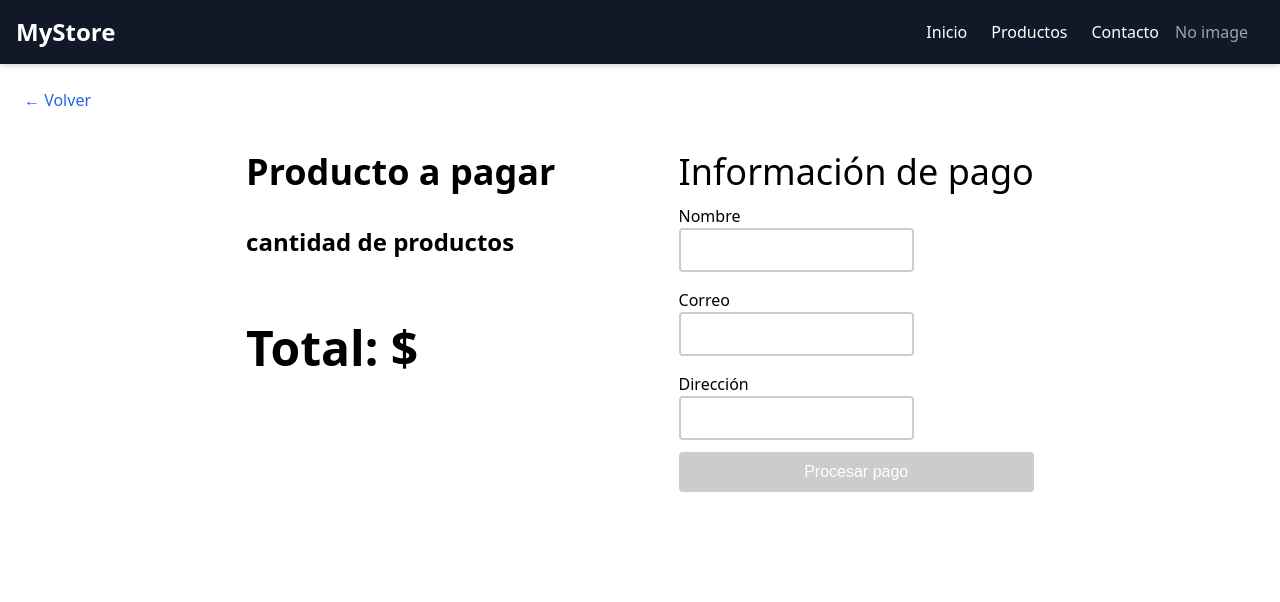
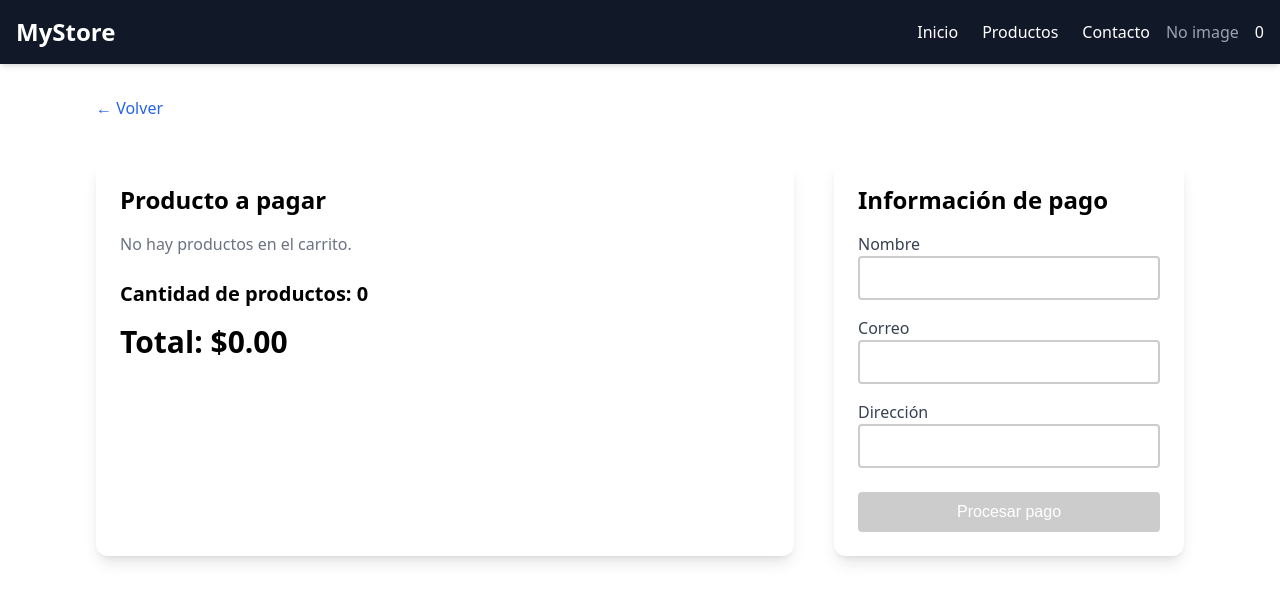
Before and after one commit to IvanMoreFlores/my-first-app-next, a Next.js app: page /pagar in a window 1280 px wide. Shown: the top 602 px of the page. Built offline with nearby package versions, Linux system fonts and the light colour scheme.

Commit message:
feat: clase N8

```diff
--- a/package.json
+++ b/package.json
@@ -9,11 +9,14 @@
     "lint": "next lint"
   },
   "dependencies": {
+    "@apollo/client": "^3.13.1",
     "@tailwindcss/line-clamp": "^0.4.4",
     "@tanstack/react-query": "^5.67.1",
     "axios": "^1.7.9",
+    "framer-motion": "^12.4.10",
     "lucide-react": "^0.476.0",
     "next": "15.1.7",
+    "next-themes": "^0.4.4",
     "react": "^19.0.0",
     "react-dom": "^19.0.0",
     "react-router-dom": "^7.2.0",
--- a/src/app/layout.tsx
+++ b/src/app/layout.tsx
@@ -1,5 +1,8 @@
 import type { Metadata } from "next";
 import "@/app/globals.css";
+import { ToastProvider } from "@/presentation/context/ToastContext";
+import ApolloProvider from "@/presentation/components/data-graphql/ApiClient";
+import { ThemeProvider } from "@/presentation/theme/themeProvider";
 
 export const metadata: Metadata = {
   title: "Next",
@@ -12,8 +15,14 @@ export default function RootLayout({
   children: React.ReactNode;
 }>) {
   return (
-    <html lang="en">
-      <body>{children}</body>
-    </html>
+    <ThemeProvider>
+      <html lang="en">
+        <ToastProvider>
+          <body>
+            <ApolloProvider>{children} </ApolloProvider>
+          </body>
+        </ToastProvider>
+      </html>
+    </ThemeProvider>
   );
 }
--- a/src/app/listado/page.tsx
+++ b/src/app/listado/page.tsx
@@ -1,20 +1,31 @@
 "use client";
 import React from "react";
 import useList from "./useList";
-import { DSCard, DSNavbar } from "@/presentation/components";
+import { DSCard, DSDataGraphql, DSNavbar } from "@/presentation/components";
 import { useRouter } from "next/navigation";
+import { useTheme } from "@/presentation/theme/themeProvider";
 
 const PageListProduct = () => {
   const router = useRouter();
   const { product } = useList();
+  const {theme, toggleTheme} = useTheme()
 
   const onClick = (id: number) => {
     router.push(`/detalle?id=${id}`);
   };
 
+  const onChangeTheme = () =>{
+    toggleTheme();
+  }
+
   return (
-    <div className="pt-16">
+    <div style={{backgroundColor: theme.colors.background}} className="pt-16">
       <DSNavbar />
+      <div className="flex justify-end">
+        <button onClick={onChangeTheme} className="text-blue-600 hover:underline">
+          Cambiar tema
+        </button>
+      </div>
       <div className="grid grid-cols-1 sm:grid-cols-2 lg:grid-cols-3 xl:grid-cols-4 gap-6 p-6">
         {product?.products.map((item) => (
           <DSCard onClick={() => onClick(item.id)} key={item.id} {...item} />
--- a/src/app/pagar/page.tsx
+++ b/src/app/pagar/page.tsx
@@ -1,5 +1,6 @@
 "use client";
 import { DSButton, DSInput, DSNavbar } from "@/presentation/components";
+import { useToast } from "@/presentation/context/ToastContext";
 import { cartStore } from "@/presentation/state/cartStore";
 import { useRouter } from "next/navigation";
 import React, { useEffect } from "react";
@@ -7,6 +8,7 @@ import React, { useEffect } from "react";
 const PagePay = () => {
   const { products, removeProduct } = cartStore();
   const router = useRouter();
+  const { addToast } = useToast();
 
   useEffect(() => {
     console.log(products);
@@ -17,6 +19,7 @@ const PagePay = () => {
   };
 
   const onDelete = (id: number) => {
+    addToast("¡Operación exitosa!", "success");
     removeProduct(id);
     console.log(id);
   };
@@ -24,95 +27,81 @@ const PagePay = () => {
   return (
     <>
       <DSNavbar />
-      <div style={{ paddingTop: 40, paddingLeft: 24 }}>
+      <div className="container mx-auto p-24 h-100vh">
         <button
           onClick={onClickBack}
-          className="mb-4 mt-12 text-blue-600 hover:underline"
+          className="text-blue-600 hover:underline flex items-center"
         >
           ← Volver
         </button>
-      </div>
-      <div
-        style={{
-          padding: "24px",
-          display: "flex",
-          flexDirection: "row",
-          justifyContent: "center",
-          gap: "10%",
-        }}
-      >
-        <div
-          style={{
-            display: "flex",
-            fontWeight: "bold",
-            gap: 32,
-            flexDirection: "column",
-          }}
-        >
-          <h1 className="text-4xl">
-            {products && products?.length > 1
+        <div className="flex flex-col md:flex-row justify-center gap-10 mt-10">
+          <div className="bg-white shadow-lg p-6 rounded-xl w-full md:w-2/3">
+            <h1 className="text-2xl font-bold mb-4">
+              {products && products.length > 1
                 ? "Productos a pagar"
                 : "Producto a pagar"}
             </h1>
-          {products &&
-            products.length > 0 &&
-            products.map((product, index) => (
+            <div className="space-y-4">
+              {products?.length > 0 ? (
+                products.map((product) => (
                   <div
-                style={{
-                  display: "flex",
-                  flexDirection: "row",
-                  alignContent: "space-between",
-                  gap: 12,
-                }}
-                key={index}
+                    key={product.id}
+                    className="flex items-center bg-gray-100 p-4 rounded-lg shadow-sm"
                   >
-                <p style={{ fontSize: 24, fontWeight: "bold" }}>
-                  {product.title} (1)
+                    <img
+                      src={product.thumbnail}
+                      alt={product.title}
+                      className="w-16 h-16 object-cover rounded-lg mr-4"
+                    />
+                    <div className="flex-1">
+                      <p className="text-lg font-semibold">{product.title} - ({product.quantity})</p>
+                      <p className="text-sm text-gray-600">
+                        ${product.price.toFixed(2)} x {product.quantity}
                       </p>
+                    </div>
                     <DSButton
                       onClick={() => onDelete(product.id)}
                       text="X"
-                ></DSButton>
+                      className="bg-red-500 hover:bg-red-600 text-white px-3 py-1 rounded"
+                    />
                   </div>
-            ))}
-          <p style={{ fontSize: 24, fontWeight: "bold" }}>
-            cantidad de productos {products?.length}
+                ))
+              ) : (
+                <p className="text-gray-500">No hay productos en el carrito.</p>
+              )}
+            </div>
+            <p className="text-xl font-bold mt-6">
+              Cantidad de productos:{" "}
+              {products?.reduce((acc, curr) => acc + curr.quantity, 0)}
             </p>
-          <p className="text-5xl py-8">
+            <p className="text-3xl font-bold mt-4">
               Total: $
-            {products &&
-              products.reduce((acc, curr) => acc + curr.price, 0).toFixed(2)}
+              {products
+                ?.reduce((acc, curr) => acc + curr.price * curr.quantity, 0)
+                .toFixed(2)}
             </p>
           </div>
+          <div className="bg-white shadow-lg p-6 rounded-xl w-full md:w-1/3">
+            <h1 className="text-2xl font-bold mb-4">Información de pago</h1>
+            <div className="space-y-4">
               <div>
-          <div style={{ display: "flex", flexDirection: "column", gap: 12 }}>
-            <h1 className="text-4xl">Información de pago</h1>
-            <div
-              style={{
-                width: "100%",
-                display: "flex",
-                flexDirection: "column",
-                gap: 16,
-              }}
-            >
-              <div>
-                <p>Nombre</p>
-                <DSInput></DSInput>
+                <p className="text-gray-700">Nombre</p>
+                <DSInput className="w-full border rounded-md p-2" />
               </div>
               <div>
-                <p>Correo</p>
-                <DSInput></DSInput>
+                <p className="text-gray-700">Correo</p>
+                <DSInput className="w-full border rounded-md p-2" />
               </div>
               <div>
-                <p>Dirección</p>
-                <DSInput></DSInput>
+                <p className="text-gray-700">Dirección</p>
+                <DSInput className="w-full border rounded-md p-2" />
               </div>
             </div>
             <DSButton
-              disabled={products?.length > 0 ? false : true}
-              className="w-full"
+              disabled={products?.length === 0}
+              className="w-full bg-blue-600 hover:bg-blue-700 text-white mt-6 py-2 rounded-lg disabled:bg-gray-400"
               text="Procesar pago"
-            ></DSButton>
+            />
           </div>
         </div>
       </div>
--- /dev/null
+++ b/src/presentation/components/data-graphql/ApiClient.tsx
@@ -0,0 +1,11 @@
+"use client"
+import { ApolloClient, ApolloProvider, InMemoryCache } from "@apollo/client";
+
+const client = new ApolloClient({
+  uri: "https://countries.trevorblades.com/",
+  cache: new InMemoryCache(),
+});
+
+export default function ApolloWrapper({ children }: { children: React.ReactNode }) {
+  return <ApolloProvider client={client}>{children}</ApolloProvider>;
+}
--- /dev/null
+++ b/src/presentation/components/data-graphql/index.tsx
@@ -0,0 +1,37 @@
+import { gql, useQuery } from "@apollo/client";
+
+const GET_COUNTRIES = gql`
+  query {
+    countries(filter: { currency: { eq: "USD" } }) {
+      code
+      name
+      capital
+      emoji
+      currency
+    }
+  }
+`;
+export default function Countries() {
+  const { data, loading, error } = useQuery(GET_COUNTRIES);
+
+  if (loading) return <p>Loading...</p>;
+  if (error) return <p>Error :(</p>;
+
+  console.log(data); // prints: {countries: [...]}
+
+  return (
+    <div>
+      <h1>Countries</h1>
+      <ul>
+        {data.countries.map((country: any) => (
+          <>
+            <li key={country.code}>{country.name}</li>
+            <li key={country.code}>{country.capital}</li>
+            <li key={country.code}>{country.emoji}</li>
+            <li key={country.code}>{country.currency}</li>
+          </>
+        ))}
+      </ul>
+    </div>
+  );
+}
--- a/src/presentation/components/index.ts
+++ b/src/presentation/components/index.ts
@@ -7,3 +7,4 @@ export { default as DSNavbar } from "./navbar/index";
 export { default as DSCardTwo } from "./card-two/index";
 export { default as DSPrivateRoute } from "./private-route/index";
 export { default as DSData } from "./data/fetch";
+export { default as DSDataGraphql } from "./data-graphql/index";
--- /dev/null
+++ b/src/presentation/context/ToastContext.tsx
@@ -0,0 +1,61 @@
+"use client";
+import React, { createContext, useContext, useState } from "react";
+
+interface Toast {
+  id: number;
+  message: string;
+  type: "success" | "error" | "loading";
+}
+
+interface ToastContextType {
+  addToast: (message: string, type: "success" | "error" | "loading") => void;
+}
+
+const ToastContext = createContext<ToastContextType | undefined>(undefined);
+
+export const ToastProvider = ({ children }: { children: React.ReactNode }) => {
+  const [toasts, setToasts] = useState<Toast[]>([]);
+
+  const addToast = (message: string, type: "success" | "error" | "loading") => {
+    const id = Date.now();
+    setToasts((prev) => [...prev, { id, message, type }]);
+
+    setTimeout(() => {
+      setToasts((prev) => prev.filter((toast) => toast.id !== id));
+    }, 20000);
+  };
+
+  return (
+    <ToastContext.Provider value={{ addToast }}>
+      {children}
+      {/* Contenedor de Toasts en la parte inferior derecha */}
+      <div className="fixed bottom-5 left-5 right-5 space-y-3 z-50">
+        {toasts.map((toast) => (
+          <div
+            key={toast.id}
+            className={`flex my-20 mx-20 items-center gap-3 px-10 py-10 rounded-lg shadow-lg text-black transition-opacity text-lg font-semibold ${
+              toast.type === "success"
+                ? "bg-green-600"
+                : toast.type === "error"
+                ? "bg-red-600"
+                : "bg-blue-600"
+            }`}
+          >
+            {toast.type === "success" && "✅"}
+            {toast.type === "error" && "❌"}
+            {toast.type === "loading" && "⏳"}
+            <span>{toast.message}</span>
+          </div>
+        ))}
+      </div>
+    </ToastContext.Provider>
+  );
+};
+
+export const useToast = () => {
+  const context = useContext(ToastContext);
+  if (!context) {
+    throw new Error("useToast debe usarse dentro de un ToastProvider");
+  }
+  return context;
+};
--- a/src/presentation/state/cartStore.ts
+++ b/src/presentation/state/cartStore.ts
@@ -7,16 +7,25 @@ interface ProductModification extends Product {
 
 interface CartState {
   products: ProductModification[] | undefined;
-  addProduct: (bear: ProductModification) => void;
+  addProduct: (product: Product) => void;
   removeProduct: (productId: number) => void;
 }
 
 export const cartStore = create<CartState>((set) => ({
-  products: undefined,
-  addProduct: (product: ProductModification) =>
-    set((state) => ({
-      products: [...(state.products || []), product],
-    })),
+  products: [],
+  addProduct: (product: Product) =>
+    set((state) => {
+      const existingProduct = state.products?.find((p) => p.id === product.id);
+      return {
+        products: existingProduct
+          ? state.products?.map((p) =>
+              p.id === product.id
+                ? { ...p, quantity: (p.quantity || 1) + 1 }
+                : p
+            )
+          : [...(state.products || []), { ...product, quantity: 1 }],
+      };
+    }),
   removeProduct: (productId: number) =>
     set((state) => ({
       products: state.products?.filter((product) => product.id !== productId),
--- /dev/null
+++ b/src/presentation/theme/index.ts
@@ -0,0 +1,17 @@
+export const lightTheme = {
+  colors: {
+    body: "#333333",
+    text: "#F8F8F8",
+    background: "#333333",
+  },
+};
+
+export const darkTheme = {
+  colors: {
+    body: "#FFFFFF",
+    text: "#333333",
+    background: "#F8F8F8",
+  },
+};
+
+export type ThemeType = typeof lightTheme;
--- /dev/null
+++ b/src/presentation/theme/themeProvider.tsx
@@ -0,0 +1,45 @@
+"use client";
+
+import { createContext, useContext, useEffect, useState } from "react";
+// import { ThemeProvider as NextThemesProvider } from "next-themes";
+import { lightTheme, darkTheme, ThemeType } from "@/presentation/theme";
+
+interface ThemeContextProps {
+  theme: ThemeType;
+  toggleTheme: () => void;
+}
+
+const ThemeContext = createContext<ThemeContextProps | undefined>(undefined);
+
+export const useTheme = () => {
+  const context = useContext(ThemeContext);
+  if (!context) {
+    throw new Error("useTheme must be used within a ThemeProvider");
+  }
+  return context;
+};
+
+export const ThemeProvider = ({ children }: { children: React.ReactNode }) => {
+  const [theme, setTheme] = useState<ThemeType>(lightTheme);
+
+  const toggleTheme = () => {
+    setTheme(theme === lightTheme ? darkTheme : lightTheme);
+  };
+
+  useEffect(() => {
+    const storedTheme = localStorage.getItem("theme");
+    if (storedTheme) {
+      setTheme(JSON.parse(storedTheme));
+    }
+  }, []);
+
+  useEffect(() => {
+    localStorage.setItem("theme", JSON.stringify(theme));
+  }, [theme]);
+
+  return (
+    <ThemeContext.Provider value={{ theme, toggleTheme }}>
+      {children}
+    </ThemeContext.Provider>
+  );
+};
```
Also changed, not shown: 1 other file (tests, documents, lock files or other folders). Lines whose indentation alone changed are shown as unchanged.
